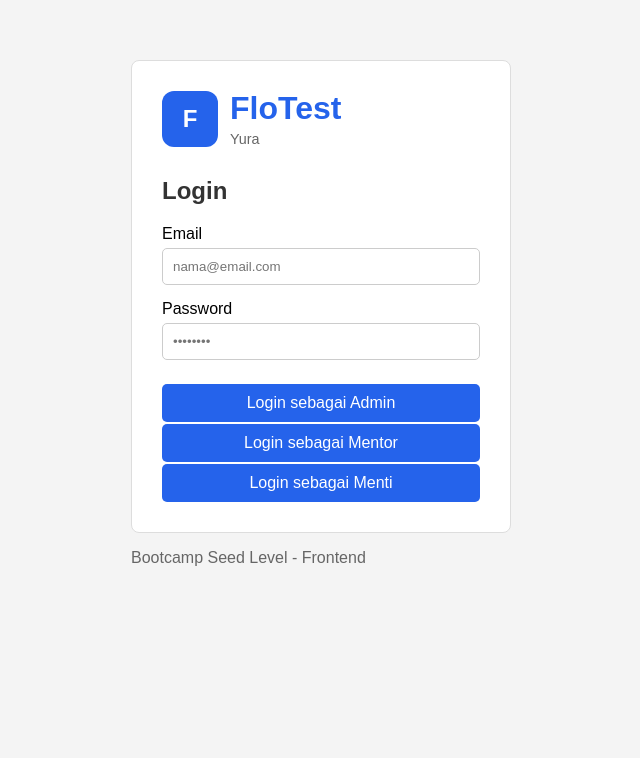
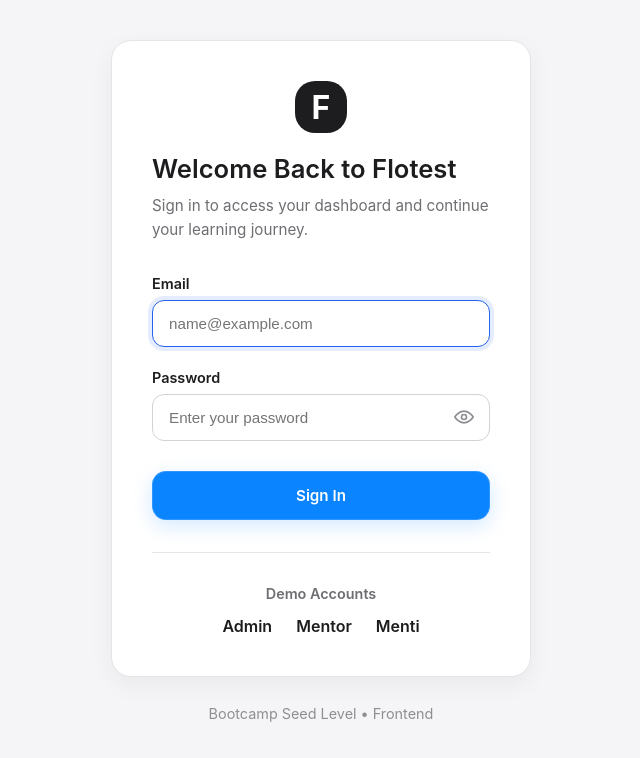
Before and after one commit to yurasera/FloTest-Seed-Level, a plain HTML site: page index.html in a window 1280 px wide. Shown: the whole page, without its empty margins (319-959 px from the left). Drawn offline with Linux system fonts and the light colour scheme.

Commit message:
feat: add custom style for login page

```diff
--- /dev/null
+++ b/assets/css/login.css
@@ -0,0 +1,332 @@
+/* =========================
+   Reset
+========================= */
+
+* {
+    margin: 0;
+    padding: 0;
+    box-sizing: border-box;
+}
+
+/* =========================
+   Body
+========================= */
+
+body {
+    font-family: -apple-system,
+        BlinkMacSystemFont,
+        "Segoe UI",
+        Roboto,
+        Arial,
+        sans-serif;
+
+    background: #f5f5f7;
+    color: #1d1d1f;
+}
+
+/* =========================
+   Login Layout
+========================= */
+
+.login-container {
+    width: 420px;
+    margin: 40px auto;
+}
+
+.login-card {
+    background: #ffffff;
+
+    padding: 40px;
+
+    border: 1px solid #e5e5e7;
+
+    border-radius: 20px;
+
+    box-shadow:
+        0 8px 24px rgba(0, 0, 0, .05);
+}
+
+/* =========================
+   Brand
+========================= */
+
+.logo-header {
+    display: flex;
+    flex-direction: column;
+    align-items: center;
+    justify-content: center;
+    margin-bottom: 0px;
+}
+
+.logo {
+    width: 52px;
+    height: 52px;
+
+    display: flex;
+    align-items: center;
+    justify-content: center;
+
+    background: #1d1d1f;
+    color: #ffffff;
+
+    border-radius: 20px;
+
+    font-size: 2rem;
+    font-weight: 700;
+
+    margin-bottom: 20px;
+}
+
+.brand h1 {
+
+    margin: 0;
+
+    font-size: 2rem;
+
+    font-weight: 700;
+
+    color: #1d1d1f;
+}
+
+.subtitle {
+
+    margin-top: 6px;
+
+    color: #6e6e73;
+
+    font-size: .95rem;
+
+    line-height: 1.5;
+}
+
+/* =========================
+   Login Header
+========================= */
+
+.login-header {
+
+    margin-bottom: 32px;
+}
+
+.login-header h2 {
+
+    font-size: 1.6rem;
+
+    font-weight: 600;
+
+    color: #1d1d1f;
+
+    margin-bottom: 10px;
+}
+
+.login-header p {
+
+    color: #6e6e73;
+
+    font-size: .95rem;
+
+    line-height: 1.6;
+}
+
+/* =========================
+   Form
+========================= */
+
+.form-group {
+
+    margin-bottom: 22px;
+}
+
+.form-group label {
+
+    display: block;
+
+    margin-bottom: 8px;
+
+    font-size: .9rem;
+
+    font-weight: 600;
+}
+
+.form-group input {
+
+    width: 100%;
+
+    padding: 14px 16px;
+
+    border: 1px solid #d2d2d7;
+
+    border-radius: 12px;
+
+    font-size: .95rem;
+
+    transition: .2s;
+}
+
+.form-group input:focus {
+
+    outline: none;
+
+    border-color: #2563eb;
+
+    box-shadow:
+        0 0 0 4px rgba(37, 99, 235, .12);
+}
+
+/* =========================
+   Button
+========================= */
+
+.form-actions-vertical {
+
+    margin-top: 30px;
+}
+.btn {
+    display: block;
+    width: 100%;
+
+    padding: 14px 18px;
+
+    border-radius: 14px;
+
+    text-align: center;
+    text-decoration: none;
+
+    font-size: 0.95rem;
+    font-weight: 600;
+
+    transition:
+        transform 0.2s ease,
+        box-shadow 0.2s ease,
+        background 0.2s ease;
+}
+
+.btn-primary {
+    background: #0a84ff;
+    color: white;
+    border: 1px solid rgba(255,255,255,.15);
+    box-shadow: 0 6px 20px rgba(10,132,255,.18);
+}
+
+.btn-primary:hover {
+    transform: translateY(-1px);
+    box-shadow: 0 10px 28px rgba(10,132,255,.25);
+}
+
+/* =========================
+   Divider
+========================= */
+
+.divider {
+
+    height: 1px;
+
+    background: #e5e5e7;
+
+    margin: 32px 0;
+}
+
+/* =========================
+   Demo Account
+========================= */
+
+.demo-account {
+
+    text-align: center;
+}
+
+.demo-label {
+
+    display: block;
+
+    margin-bottom: 14px;
+
+    color: #6e6e73;
+
+    font-size: .9rem;
+
+    font-weight: 600;
+}
+
+.demo-links {
+
+    display: flex;
+
+    justify-content: center;
+
+    gap: 24px;
+}
+
+.demo-links a {
+
+    color: #1d1d1f;
+
+    text-decoration: none;
+
+    font-weight: 600;
+
+    transition: .2s;
+}
+
+.demo-links a:hover {
+
+    color: #1d4ed8;
+}
+
+/* =========================
+   Footer
+========================= */
+
+.site-footer {
+
+    margin-top: 28px;
+
+    text-align: center;
+}
+
+.site-footer p {
+
+    color: #8e8e93;
+
+    font-size: .9rem;
+}
+
+.password-field {
+    position: relative;
+}
+
+.password-field input {
+    padding-right: 46px;
+}
+
+.password-toggle {
+    position: absolute;
+    top: 50%;
+    right: 14px;
+    transform: translateY(-50%);
+
+    display: flex;
+    align-items: center;
+    justify-content: center;
+
+    width: 24px;
+    height: 24px;
+
+    padding: 0;
+    margin: 0;
+
+    border: none;
+    background: transparent;
+
+    color: #8e8e93;
+    cursor: pointer;
+}
+
+.password-toggle:hover {
+    color: #1d1d1f;
+}
+
+.password-toggle svg {
+    width: 20px;
+    height: 20px;
+}
--- a/index.html
+++ b/index.html
@@ -5,7 +5,7 @@
     <meta charset="UTF-8">
     <meta name="viewport" content="width=device-width, initial-scale=1.0">
     <title>FloTest - Login</title>
-    <link rel="stylesheet" href="assets/css/style.css">
+    <link rel="stylesheet" href="assets/css/login.css">
 </head>
 
 <body>
@@ -20,66 +20,136 @@
                     F
                 </div>
 
-                <div class="brand">
-                    <h1>FloTest</h1>
+            </div>
 
-                    <p class="subtitle">
-                        Yura
-                    </p>
-                </div>
+            <div class="login-header">
+
+                <h2>
+                    Welcome Back to Flotest
+                </h2>
+
+                <p>
+                    Sign in to access your dashboard and continue your learning journey.
+                </p>
 
             </div>
-
-            <h2>Login</h2>
 
             <form>
 
                 <div class="form-group">
-                    <label for="email">Email</label>
-                    <input
-                        type="email"
-                        id="email"
-                        name="email"
-                        placeholder="nama@email.com"
-                    >
+
+                    <label for="email">
+                        Email
+                    </label>
+
+                    <input type="email" id="email" name="email" placeholder="name@example.com" autocomplete="email"
+                        required autofocus>
+
                 </div>
 
                 <div class="form-group">
-                    <label for="password">Password</label>
-                    <input
-                        type="password"
-                        id="password"
-                        name="password"
-                        placeholder="••••••••"
-                    >
+
+                    <label for="password">
+                        Password
+                    </label>
+
+                    <div class="password-field">
+
+                        <input type="password" id="password" name="password" placeholder="Enter your password"
+                            autocomplete="current-password" required>
+
+                        <button type="button" class="password-toggle" onclick="togglePassword()"
+                            aria-label="Toggle password visibility">
+
+                            <svg id="eye-open" xmlns="http://www.w3.org/2000/svg" width="20" height="20"
+                                viewBox="0 0 24 24" fill="none" stroke="currentColor" stroke-width="2"
+                                stroke-linecap="round" stroke-linejoin="round">
+                                <path d="M1 12s4-7 11-7 11 7 11 7-4 7-11 7S1 12 1 12z" />
+                                <circle cx="12" cy="12" r="3" />
+                            </svg>
+
+                            <svg id="eye-closed" xmlns="http://www.w3.org/2000/svg" width="20" height="20"
+                                viewBox="0 0 24 24" fill="none" stroke="currentColor" stroke-width="2"
+                                stroke-linecap="round" stroke-linejoin="round" style="display:none">
+                                <path
+                                    d="M17.94 17.94A10.94 10.94 0 0 1 12 19C5 19 1 12 1 12a21.77 21.77 0 0 1 5.06-5.94" />
+                                <path d="M9.9 4.24A10.94 10.94 0 0 1 12 5c7 0 11 7 11 7a21.8 21.8 0 0 1-4.35 5.14" />
+                                <path d="M1 1l22 22" />
+                            </svg>
+
+                        </button>
+
+                    </div>
+
                 </div>
 
                 <div class="form-actions-vertical">
 
                     <a class="btn btn-primary" href="admin/dashboard.html">
-                        Login sebagai Admin
-                    </a>
-
-                    <a class="btn btn-secondary" href="mentor/dashboard.html">
-                        Login sebagai Mentor
-                    </a>
-
-                    <a class="btn btn-secondary" href="menti/dashboard.html">
-                        Login sebagai Menti
+                        Sign In
                     </a>
 
                 </div>
 
             </form>
 
+            <div class="divider"></div>
+
+            <div class="demo-account">
+
+                <span class="demo-label">
+                    Demo Accounts
+                </span>
+
+                <div class="demo-links">
+
+                    <a href="admin/dashboard.html">
+                        Admin
+                    </a>
+
+                    <a href="mentor/dashboard.html">
+                        Mentor
+                    </a>
+
+                    <a href="menti/dashboard.html">
+                        Menti
+                    </a>
+
+                </div>
+
+            </div>
+
         </div>
 
         <div class="site-footer">
-            <p>Bootcamp Seed Level - Frontend</p>
+
+            <p>
+                Bootcamp Seed Level • Frontend
+            </p>
+
         </div>
 
     </div>
 
+    <script>
+        function togglePassword() {
+
+            const password = document.getElementById("password");
+            const eyeOpen = document.getElementById("eye-open");
+            const eyeClosed = document.getElementById("eye-closed");
+
+            if (password.type === "password") {
+                password.type = "text";
+                eyeOpen.style.display = "none";
+                eyeClosed.style.display = "block";
+            } else {
+                password.type = "password";
+                eyeOpen.style.display = "block";
+                eyeClosed.style.display = "none";
+            }
+
+        }
+    </script>
 </body>
 
 </html>
```
